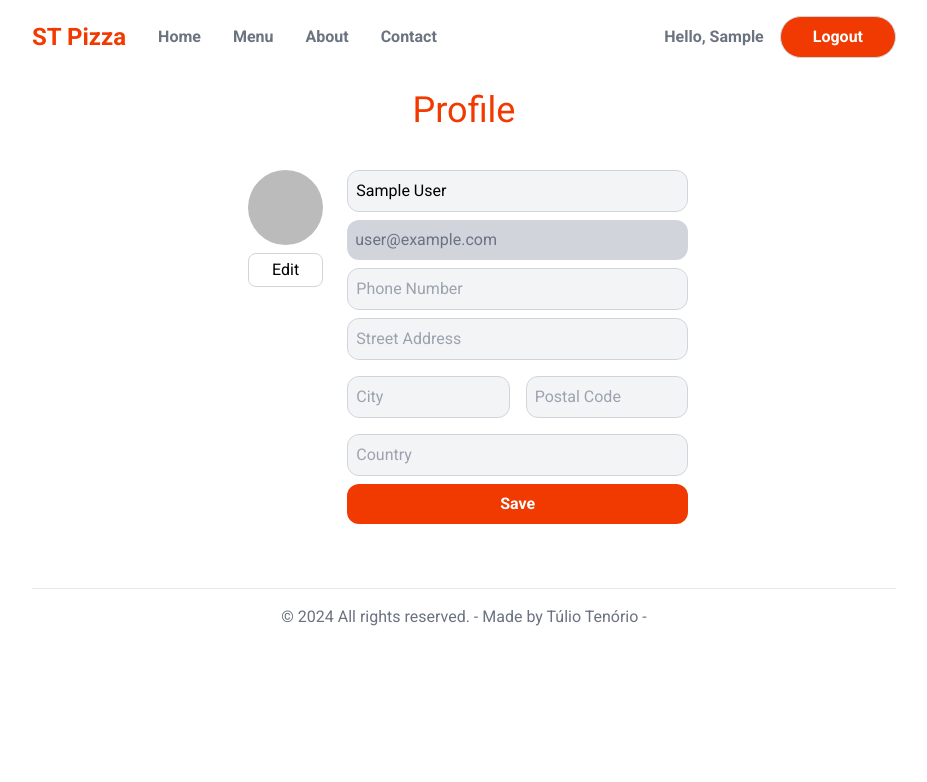
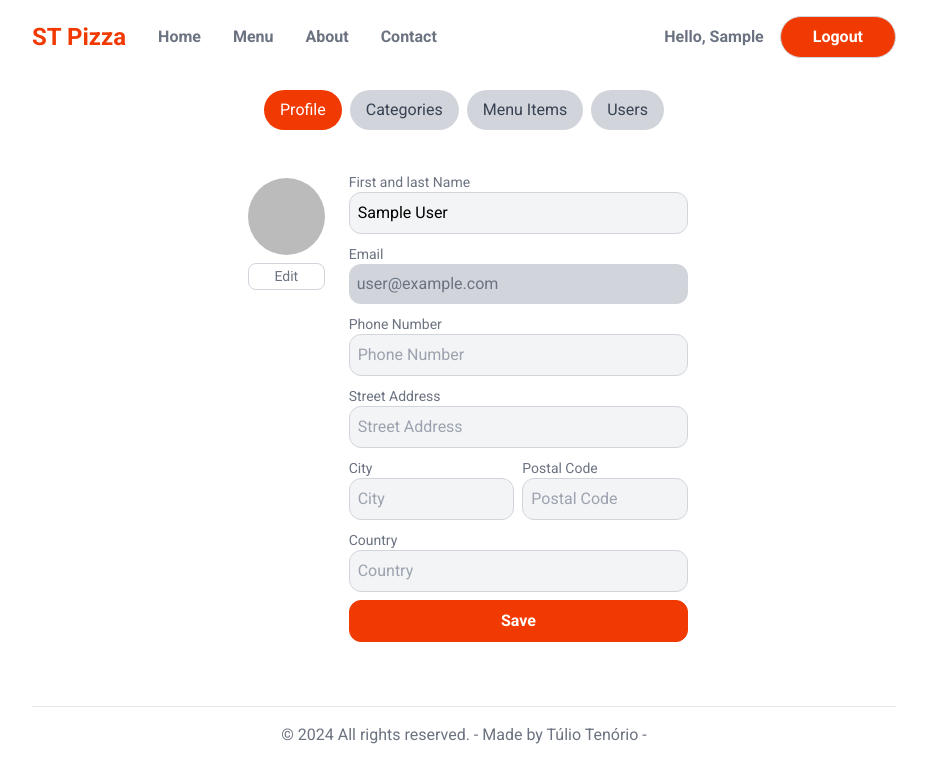
Before and after one commit to tulioten/delivery-app, a Next.js app: page /profile in a window 1280 px wide. Shown: the top 782 px of the page, without its empty margins (176-1103 px from the left). Built offline with nearby package versions, Linux system fonts and the light colour scheme; no server answers; the database is empty; sample sign-in values are in the browser's storage.

Commit message:
created categories

```diff
--- a/src/app/api/profile/route.js
+++ b/src/app/api/profile/route.js
@@ -1,26 +1,36 @@
+import { getServerSession } from 'next-auth'
+import mongoose from 'mongoose'
 import { authOptions } from '@/app/api/auth/[...nextauth]/route'
 import User from '@/models/User'
-import mongoose from 'mongoose'
-import { getServerSession } from 'next-auth'
+import UserInfo from '@/models/UserInfo'
 
 export async function PUT(req) {
   mongoose.connect(process.env.MONGO_URL)
 
   const data = await req.json()
+  const { name, image, ...userInformation } = data
   const session = await getServerSession(authOptions)
   const email = session.user.email
 
-  const update = {}
-  if ('name' in data) {
-    update.name = data.name
-  }
-  if ('image' in data) {
-    update.image = data.image
-  }
-  if (Object.keys(update).length > 0) {
-    // update user name and image
-    await User.updateOne({ email }, update)
-  }
+  await User.updateOne({ email }, { name, image })
+  await UserInfo.findOneAndUpdate({ email }, userInformation, { upsert: true })
 
   return Response.json(true)
 }
+
+export async function GET() {
+  mongoose.connect(process.env.MONGO_URL)
+
+  const session = await getServerSession(authOptions)
+  const email = session?.user?.email
+  if (!email) {
+    return Response.json({})
+  }
+
+  const user = await User.findOne({ email }).lean()
+  const userInfo = await UserInfo.findOne({ email }).lean()
+
+  const userData = { ...user, ...userInfo }
+
+  return Response.json(userData)
+}
--- /dev/null
+++ b/src/app/categories/page.js
@@ -0,0 +1,95 @@
+'use client'
+
+import UserTabs from '@/components/layout/UserTabs'
+import { useProfile } from '@/components/UseProfile'
+import { redirect } from 'next/navigation'
+import { useEffect, useState } from 'react'
+import toast from 'react-hot-toast'
+
+export default function CategoriesPage() {
+  const [newCategoryName, setNewCategoryName] = useState('')
+  const [categories, setCategories] = useState([])
+  const [editedCategory, setEditedCategory] = useState(null)
+  const { loading: profileLoading, data: profileData } = useProfile()
+
+  useEffect(() => {
+    fetchCategories()
+  }, [])
+
+  function fetchCategories() {
+    fetch('/api/categories').then((res) => {
+      res.json().then((categories) => {
+        setCategories(categories)
+      })
+    })
+  }
+
+  async function handleNewCategorySubmit(ev) {
+    ev.preventDefault()
+    const creationPromise = new Promise((resolve, reject) => {
+      const waitingResponse = async () => {
+        const response = await fetch('/api/categories', {
+          method: 'POST',
+          headers: { 'Content-Type': 'application/json' },
+          body: JSON.stringify({ name: newCategoryName }),
+        })
+        setNewCategoryName('')
+        fetchCategories()
+        if (response.ok) {
+          return resolve()
+        } else {
+          reject(console.error('Unexpected Error'))
+        }
+      }
+      waitingResponse()
+    })
+    await toast.promise(creationPromise, {
+      loading: 'Creating your new category...',
+      success: 'Category created successfully',
+      error: 'Error, sorry...',
+    })
+  }
+
+  if (profileLoading) {
+    return 'Loading user info...'
+  }
+
+  if (!profileData.admin) {
+    return redirect('/')
+  }
+
+  return (
+    <section className=" mt-8 max-w-lg mx-auto ">
+      <UserTabs isAdmin={true} />
+      <form className="mt-8" onSubmit={handleNewCategorySubmit}>
+        <div className="flex gap-2 items-end">
+          <div className="grow">
+            <label>{editedCategory ? 'Edit Category' : 'New category'}</label>
+            <input
+              type="text"
+              value={newCategoryName}
+              onChange={(ev) => setNewCategoryName(ev.target.value)}
+            />
+          </div>
+          <div className="pb-2">
+            <button className="border border-primary" type="submit">
+              {editedCategory ? 'Update' : 'Create'}
+            </button>
+          </div>
+        </div>
+      </form>
+      <div>
+        <h2 className="mt-4 mb-1 text-sm text-gray-500">Edit category:</h2>
+        {categories?.length > 0 &&
+          categories.map((cat) => (
+            <button
+              onClick={setEditedCategory(cat)}
+              className="flex bg-gray-200 rounded-xl p-2 px-4 mb-2 gap-2 cursor-pointer"
+            >
+              <span>{cat.name}</span>
+            </button>
+          ))}
+      </div>
+    </section>
+  )
+}
--- a/src/app/globals.css
+++ b/src/app/globals.css
@@ -11,7 +11,7 @@ input[type="email"],
 input[type="password"],
 input[type="tel"],
 input[type="text"] {
-    @apply block w-full my-2 rounded-xl;
+    @apply block w-full mb-2 rounded-xl;
     @apply block border p-2 border-gray-300 bg-gray-100;
 }
 
@@ -22,15 +22,31 @@ input[type="text"]:disabled {
     @apply bg-gray-300 border-0 cursor-not-allowed text-gray-500;
 }
 
+label {
+    @apply text-gray-500 text-sm leading-tight
+}
+
+label + input {
+    margin-top: -2px;
+}
+
 button{
     @apply block w-full text-gray-700 font-semibold;
     @apply border border-gray-300 rounded-xl px-6 py-2;
 }
 
 button[type=submit], .submit{
-    @apply border-0 bg-primary text-white;
+    @apply border-primary bg-primary text-white;
 }
 
 button[type=submit]:disabled, .submit:disabled{
     @apply cursor-not-allowed bg-red-400;
 }
+
+div.tabs > * {
+    @apply bg-gray-300 text-gray-700 rounded-full py-2 px-4
+}
+
+div.tabs > *.active {
+    @apply bg-primary text-white
+}
--- a/src/app/profile/page.js
+++ b/src/app/profile/page.js
@@ -5,6 +5,7 @@ import { useSession } from 'next-auth/react'
 import { redirect } from 'next/navigation'
 import { useEffect, useState } from 'react'
 import toast from 'react-hot-toast'
+import UserTabs from '@/components/layout/UserTabs'
 
 export default function ProfilePage() {
   const session = useSession()
@@ -17,11 +18,24 @@ export default function ProfilePage() {
   const [city, setCity] = useState('')
   const [postalCode, setPostalCode] = useState('')
   const [country, setCountry] = useState('')
+  const [isAdmin, setIsAdmin] = useState(false)
+  const [profileFetched, setProfileFetched] = useState(false)
 
   useEffect(() => {
     if (status === 'authenticated') {
       setUserName(userData.name)
       setUserImage(userData.image)
+      fetch('/api/profile').then((response) => {
+        response.json().then((data) => {
+          setPhone(data.phone)
+          setStreetAddress(data.streetAddress)
+          setCity(data.city)
+          setPostalCode(data.postalCode)
+          setCountry(data.country)
+          setIsAdmin(data.admin)
+          setProfileFetched(true)
+        })
+      })
     }
   }, [session, status])
 
@@ -31,7 +45,15 @@ export default function ProfilePage() {
     const updatePromise = fetch('/api/profile', {
       method: 'PUT',
       headers: { 'Content-Type': 'application/json' },
-      body: JSON.stringify({ name: userName, image: userImage }),
+      body: JSON.stringify({
+        name: userName,
+        image: userImage,
+        streetAddress,
+        phone,
+        city,
+        postalCode,
+        country,
+      }),
     }).then((response) => {
       if (response.ok) {
         return response
@@ -72,7 +94,7 @@ export default function ProfilePage() {
     }
   }
 
-  if (status === 'loading') {
+  if (status === 'loading' || !profileFetched) {
     return 'Loading...'
   }
 
@@ -82,8 +104,8 @@ export default function ProfilePage() {
 
   return (
     <section className="mt-8">
-      <h1 className="text-center text-primary text-4xl m-8">Profile</h1>
-      <div className="max-w-md mx-auto">
+      <UserTabs isAdmin={isAdmin} />
+      <div className="max-w-md mt-10 mx-auto">
         <div className="flex gap-4">
           <div>
             <div className="p-2  rounded-lg relative">
@@ -109,37 +131,46 @@ export default function ProfilePage() {
             </div>
           </div>
           <form className="grow" onSubmit={handleProfileInfoUpdate}>
+            <label>First and last Name</label>
             <input
               type="text"
-              placeholder="Full Name"
+              placeholder="First and last Name"
               value={userName}
               onChange={(ev) => setUserName(ev.target.value)}
             />
+            <label>Email</label>
             <input
               type="email"
               disabled={true}
               placeholder="Email"
               value={userData.email}
             />
+            <label>Phone Number</label>
             <input
               type="tel"
               placeholder="Phone Number"
               value={phone}
               onChange={(ev) => setPhone(ev.target.value)}
             />
+            <label>Street Address</label>
             <input
               type="text"
               placeholder="Street Address"
               value={streetAddress}
               onChange={(ev) => setStreetAddress(ev.target.value)}
             />
-            <div className="flex gap-4">
+            <div className="flex gap-2">
+              <div>
+                <label>City</label>
                 <input
                   type="text"
                   placeholder="City"
                   value={city}
                   onChange={(ev) => setCity(ev.target.value)}
                 />
+              </div>
+              <div>
+                <label>Postal Code</label>
                 <input
                   type="text"
                   placeholder="Postal Code"
@@ -147,6 +178,8 @@ export default function ProfilePage() {
                   onChange={(ev) => setPostalCode(ev.target.value)}
                 />
               </div>
+            </div>
+            <label>Country</label>
             <input
               type="text"
               placeholder="Country"
--- /dev/null
+++ b/src/components/UseProfile.js
@@ -0,0 +1,17 @@
+import { useEffect, useState } from 'react'
+
+export function useProfile() {
+  const [data, setData] = useState(false)
+  const [loading, setLoading] = useState(true)
+  useEffect(() => {
+    setLoading(true)
+    fetch('/api/profile').then((response) => {
+      response.json().then((data) => {
+        setData(data)
+        setLoading(false)
+      })
+    })
+  }, [])
+
+  return { loading, data }
+}
--- /dev/null
+++ b/src/components/layout/UserTabs.js
@@ -0,0 +1,36 @@
+'use client'
+
+import Link from 'next/link'
+import { usePathname } from 'next/navigation'
+
+export default function UserTabs({ isAdmin }) {
+  const path = usePathname()
+  return (
+    <div className="flex gap-2 mx-auto  justify-center tabs">
+      <Link className={path === '/profile' ? 'active' : ''} href={'/profile'}>
+        Profile
+      </Link>
+      {{ isAdmin } && (
+        <>
+          <Link
+            className={path === '/categories' ? 'active' : ''}
+            href={'/categories'}
+          >
+            Categories
+          </Link>
+
+          <Link
+            className={path === '/menu-items' ? 'active' : ''}
+            href={'/menu-items'}
+          >
+            Menu Items
+          </Link>
+
+          <Link className={path === '/users' ? 'active' : ''} href={'/users'}>
+            Users
+          </Link>
+        </>
+      )}
+    </div>
+  )
+}
--- /dev/null
+++ b/src/models/Category.js
@@ -0,0 +1,10 @@
+import { Schema, model, models } from 'mongoose'
+
+const CategorySchema = new Schema(
+  {
+    name: { type: String, required: true },
+  },
+  { timestamps: true },
+)
+
+export const Category = models?.Category || model('Category', CategorySchema)
--- a/src/models/User.js
+++ b/src/models/User.js
@@ -1,23 +1,14 @@
 import { Schema, model, models } from 'mongoose'
 
-const UserSchema = new Schema({
-  name: {
-    type: String,
+const UserSchema = new Schema(
+  {
+    name: { type: String },
+    email: { type: String, required: true, unique: true },
+    password: { type: String, unique: false, required: true },
+    image: { type: String },
   },
-  email: {
-    type: String,
-    required: true,
-    unique: true,
-  },
-  password: {
-    type: String,
-    unique: false,
-    required: true,
-  },
-  image: {
-    type: String,
-  },
-})
+  { timestamps: true },
+)
 
 const User = models?.User || model('User', UserSchema)
 
--- /dev/null
+++ b/src/models/UserInfo.js
@@ -0,0 +1,18 @@
+import { Schema, model, models } from 'mongoose'
+
+const UserInfoSchema = new Schema(
+  {
+    email: { type: String, required: true },
+    phone: { type: String },
+    streetAddress: { type: String },
+    city: { type: String },
+    postalCode: { type: String },
+    country: { type: String },
+    admin: { type: Boolean, default: false },
+  },
+  { timestamps: true },
+)
+
+const UserInfo = models?.UserInfo || model('UserInfo', UserInfoSchema)
+
+export default UserInfo
```
Also changed, not shown: src/app/api/categories/route.js (added, +11 -0 lines). Lines whose indentation alone changed are shown as unchanged.
